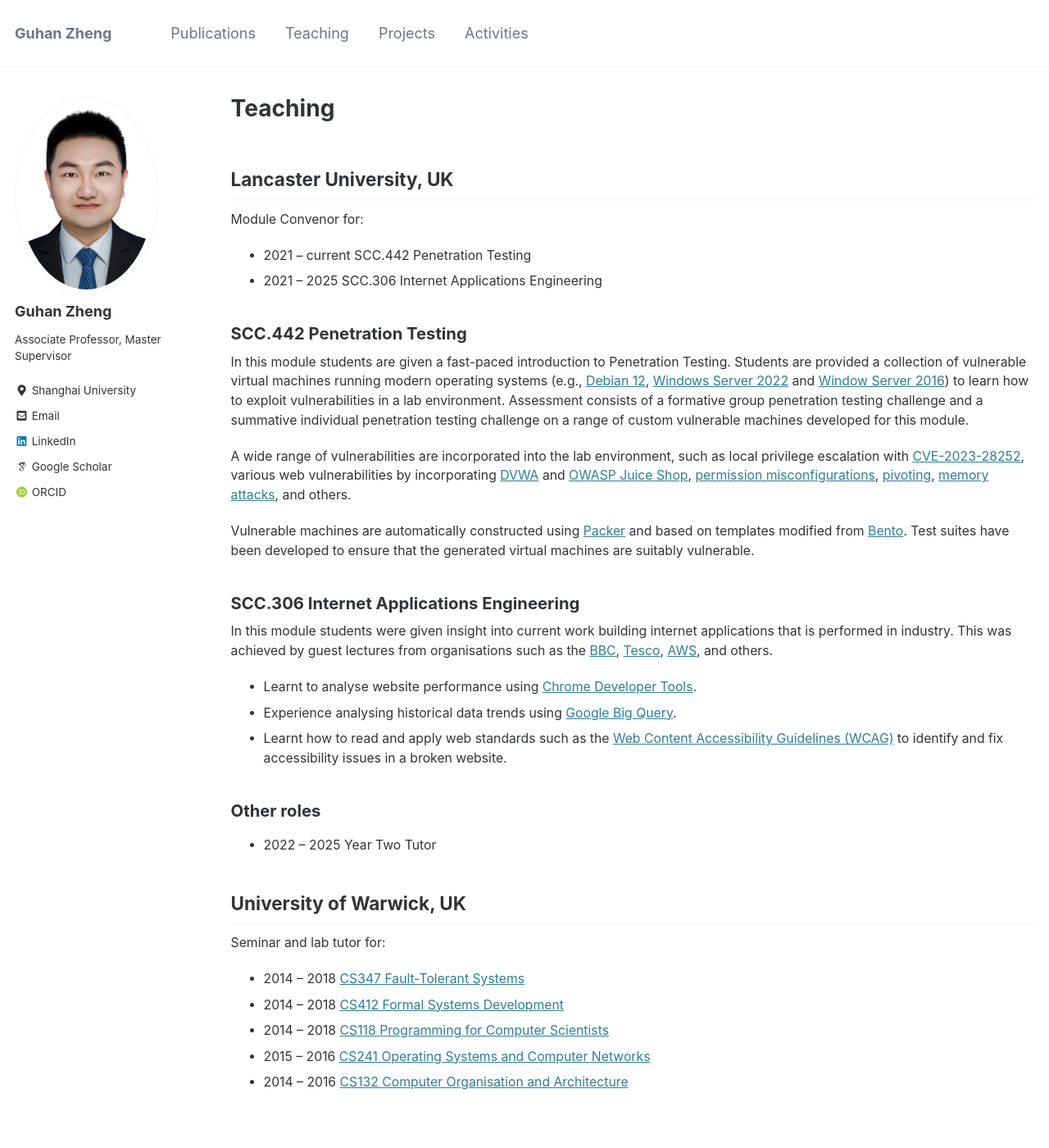
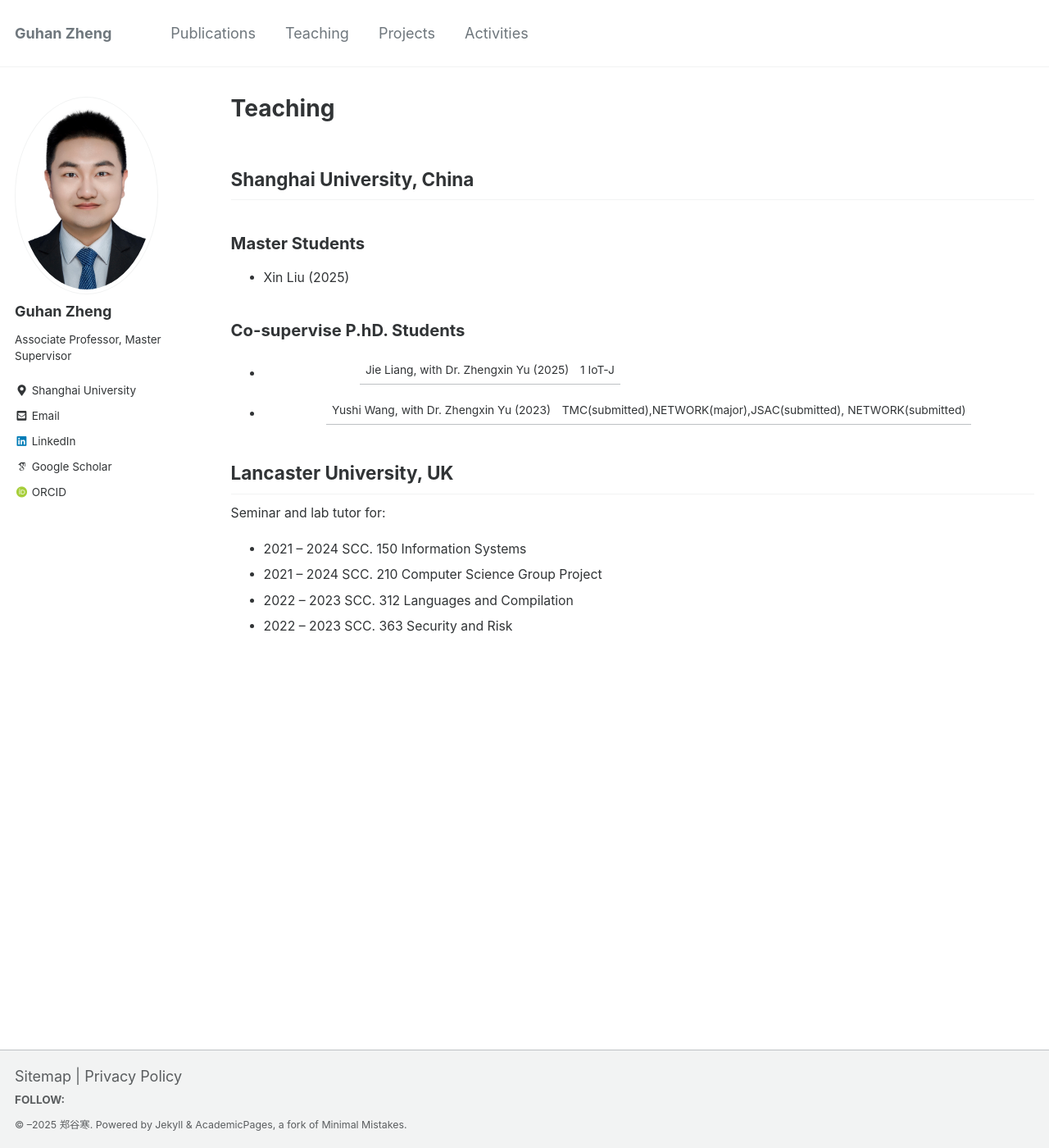
Before and after one commit to Guhan328/Guhan328.github.io, a Jekyll site: the page built from _pages/teaching.md, in a window 1280 px wide and 1400 px high. Shown: the whole window at 82% size. Built offline with Jekyll 4.4.1, drawn with Linux system fonts in a browser that asks for light colours.

Commit message:
Update teaching.md

```diff
--- a/_pages/teaching.md
+++ b/_pages/teaching.md
@@ -6,36 +6,23 @@ author_profile: true
 sitemap: true
 ---
 
+## Shanghai University, China
+
+
+### Master Students
+
+- Xin Liu (2025)
+
+### Co-supervise P.hD. Students
+
+- Jie Liang, with Dr. Zhengxin Yu (2025)|1 IoT-J
+- Yushi Wang, with Dr. Zhengxin Yu (2023)|TMC(submitted),NETWORK(major),JSAC(submitted), NETWORK(submitted)
+
+
 ## Lancaster University, UK
 
-Module Convenor for:
- - 2021 &ndash; current SCC.442 Penetration Testing <!-- https://portal.lancaster.ac.uk/intranet/mpc/modules/015243/000121 -->
- - 2021 &ndash; 2025 SCC.306 Internet Applications Engineering <!-- https://portal.lancaster.ac.uk/intranet/mpc/modules/016886/000121 -->
-
-### SCC.442 Penetration Testing
-
-In this module students are given a fast-paced introduction to Penetration Testing. Students are provided a collection of vulnerable virtual machines running modern operating systems (e.g., [Debian 12](https://www.debian.org/News/2024/20241109), [Windows Server 2022](https://www.microsoft.com/en-us/evalcenter/download-windows-server-2022) and [Window Server 2016](https://www.microsoft.com/en-gb/evalcenter/evaluate-windows-server-2016)) to learn how to exploit vulnerabilities in a lab environment. Assessment consists of a formative group penetration testing challenge and a summative individual penetration testing challenge on a range of custom vulnerable machines developed for this module.
-
-A wide range of vulnerabilities are incorporated into the lab environment, such as local privilege escalation with [CVE-2023-28252](https://nvd.nist.gov/vuln/detail/CVE-2023-28252), various web vulnerabilities by incorporating [DVWA](https://github.com/digininja/DVWA) and [OWASP Juice Shop](https://github.com/juice-shop/juice-shop), [permission misconfigurations](https://cwe.mitre.org/data/definitions/732.html), [pivoting](https://capec.mitre.org/data/definitions/700.html), [memory attacks](https://cwe.mitre.org/data/definitions/121.html), and others.
-
-Vulnerable machines are automatically constructed using [Packer](https://www.packer.io/) and based on templates modified from [Bento](https://github.com/chef/bento). Test suites have been developed to ensure that the generated virtual machines are suitably vulnerable.
-
-### SCC.306 Internet Applications Engineering
-
-In this module students were given insight into current work building internet applications that is performed in industry. This was achieved by guest lectures from organisations such as the [BBC](https://bbc.co.uk), [Tesco](https://tesco.co.uk), [AWS](https://aws.amazon.com/), and others.
-
-* Learnt to analyse website performance using [Chrome Developer Tools](https://developer.chrome.com/docs/devtools).
-* Experience analysing historical data trends using [Google Big Query](https://cloud.google.com/bigquery/docs/introduction).
-* Learnt how to read and apply web standards such as the [Web Content Accessibility Guidelines (WCAG)](https://www.w3.org/TR/WCAG22/) to identify and fix accessibility issues in a broken website.
-
-### Other roles
- - 2022 &ndash; 2025 Year Two Tutor
-
-## University of Warwick, UK
-
 Seminar and lab tutor for:
- - 2014 &ndash; 2018 [CS347 Fault-Tolerant Systems](https://www2.warwick.ac.uk/fac/sci/dcs/teaching/modules/cs347/)
- - 2014 &ndash; 2018 [CS412 Formal Systems Development](https://www2.warwick.ac.uk/fac/sci/dcs/teaching/modules/cs412)
- - 2014 &ndash; 2018 [CS118 Programming for Computer Scientists](https://www2.warwick.ac.uk/fac/sci/dcs/teaching/modules/cs118)
- - 2015 &ndash; 2016 [CS241 Operating Systems and Computer Networks](https://www2.warwick.ac.uk/fac/sci/dcs/teaching/modules/cs241)
- - 2014 &ndash; 2016 [CS132 Computer Organisation and Architecture](https://www2.warwick.ac.uk/fac/sci/dcs/teaching/modules/cs132)
+ - 2021 &ndash; 2024 SCC. 150 Information Systems
+ - 2021 &ndash; 2024 SCC. 210 Computer Science Group Project
+ - 2022 &ndash; 2023 SCC. 312 Languages and Compilation
+ - 2022 &ndash; 2023 SCC. 363 Security and Risk
```
